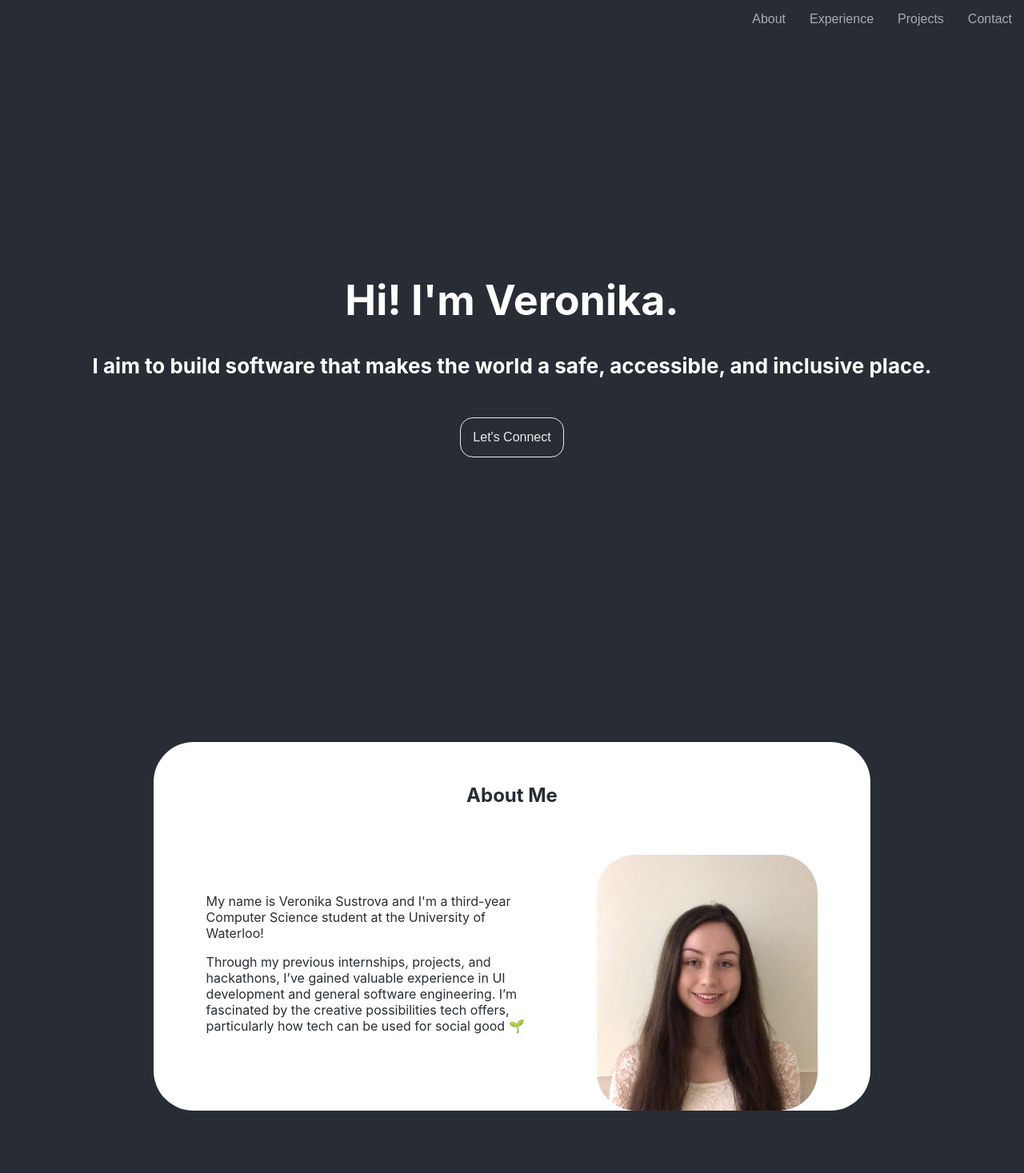
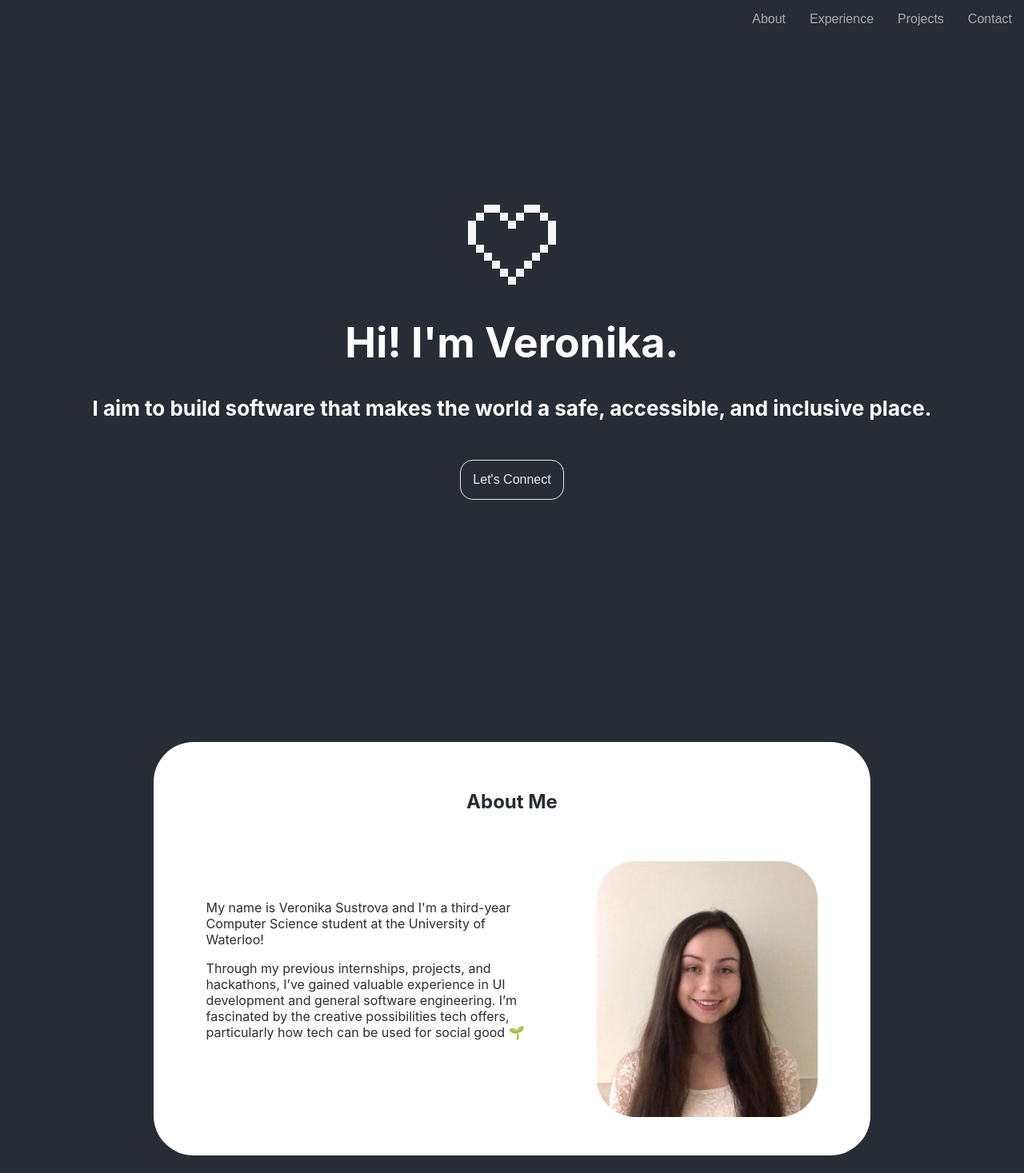
Before and after one commit to sustvero/sustvero.github.io, a React (Create React App) app in the folder veronikasustrova/: page / in a window 1280 px wide. Shown: the top 1467 px of the page at 80% size. Built offline with nearby package versions, Linux system fonts and the light colour scheme.

Commit message:
updated styling

```diff
--- a/veronikasustrova/src/App.css
+++ b/veronikasustrova/src/App.css
@@ -43,7 +43,7 @@
   background-color: white;
   color: #282c34;
   margin: 10vmin 15vmax;
-  padding: 4vmin 2vmax 5vmin 2vmax;
+  padding: 5vmin 2vmax 5vmin 2vmax;
   border-radius: 50px;
 
 }
--- a/veronikasustrova/src/components/Header.js
+++ b/veronikasustrova/src/components/Header.js
@@ -1,11 +1,13 @@
 import React from 'react'
 import "../css/Header.css"
+import PixelHeart from "../assets/pixel-heart.png"
 
 const Header = () => {
   return (
     <header className="header">
         <div className="header-container">
             <div className="header-text">
+                <img src={PixelHeart}></img>
                 <h1>Hi! I'm Veronika.</h1>
                 <h4>I aim to build software that makes the world a safe, accessible, and inclusive place.</h4>
                 <a href="https://www.linkedin.com/in/sustvero/"><button className="connect-btn">Let's Connect</button></a>
--- a/veronikasustrova/src/css/About.css
+++ b/veronikasustrova/src/css/About.css
@@ -14,9 +14,11 @@
 
 .about-right {
     float: right;
+    margin-bottom: 6vmin;
 }
 
 .headshot {
     height: 40vmin;
     border-radius: 6vmin;
+    margin-bottom: 2vmin;
 }
```
Also changed, not shown: veronikasustrova/src/assets/kaleidescape-logo.png (added), veronikasustrova/src/assets/pixel-heart.png (added).
